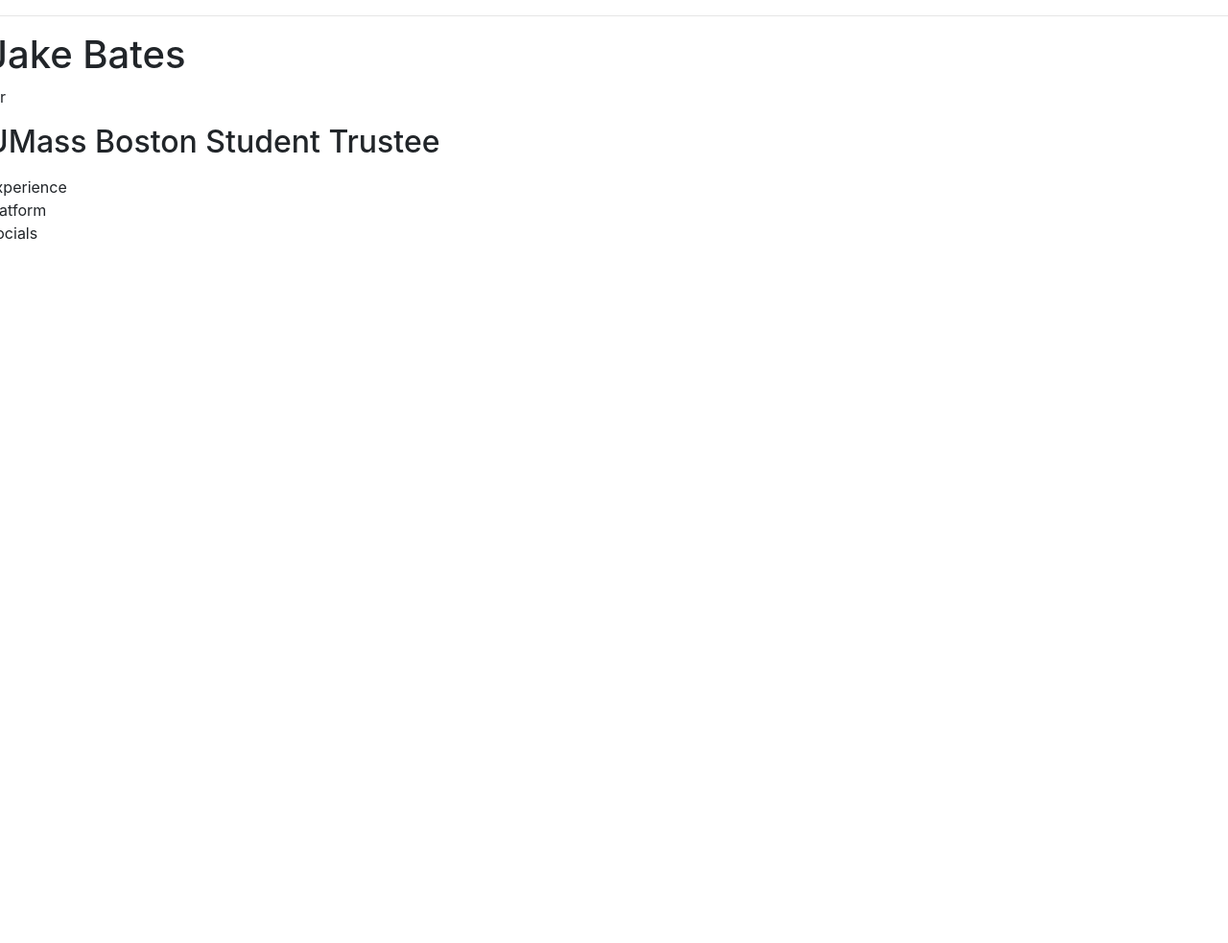
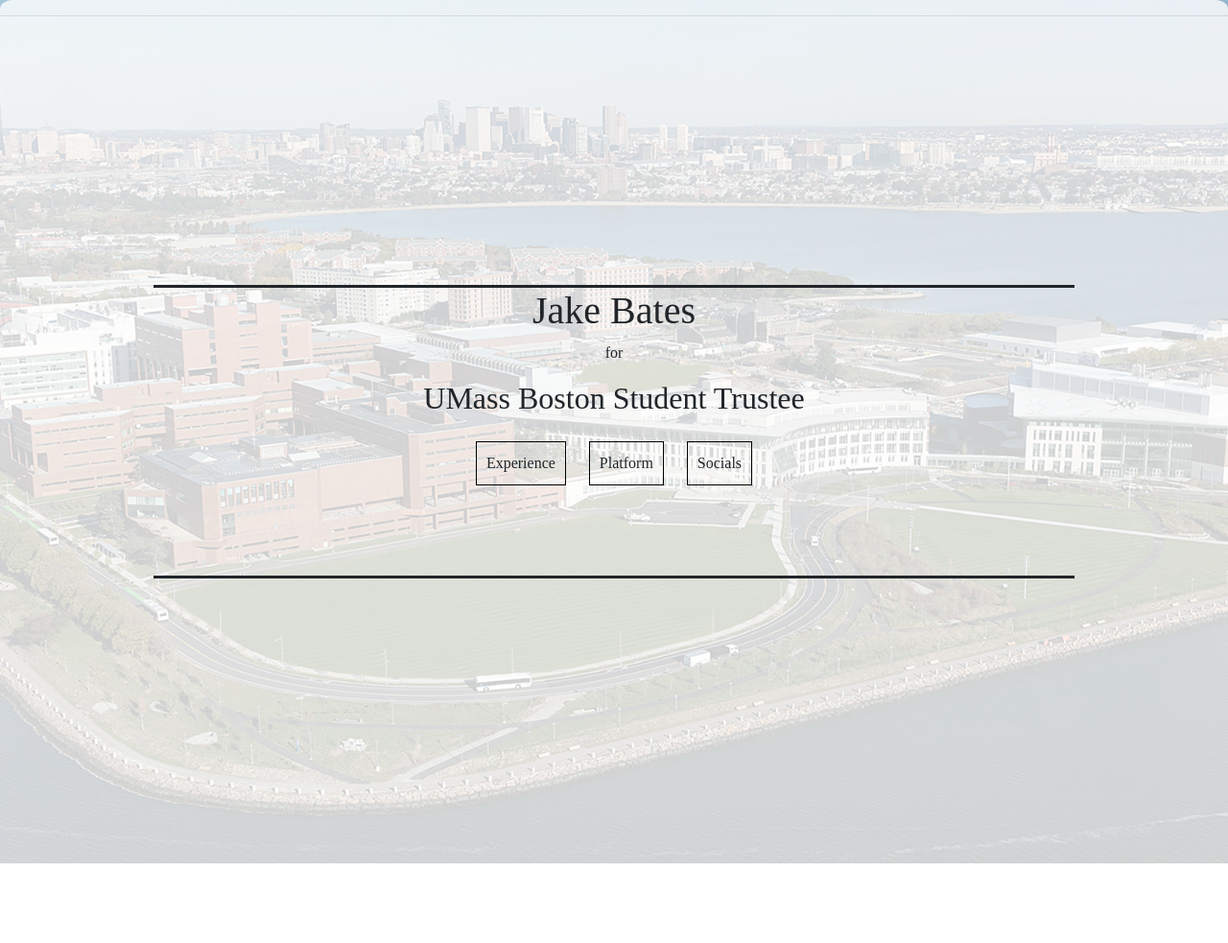
Before and after one commit to jpbates13/trustee-campaign-website, a Jekyll site: the page built from index.html, in a window 1280 px wide. Shown: the whole page at 96% size. Built offline with Jekyll 4.4.1, drawn with Linux system fonts in a browser that asks for light colours; nearby versions of some CDN libraries; some web fonts are replaced; after the commit the page ends 933 px from its top, so only the background shows below that.

Commit message:
Update style.css

```diff
--- a/assets/style.css
+++ b/assets/style.css
@@ -1,9 +1,64 @@
+@import url('https://fonts.googleapis.com/css2?family=Shippori+Mincho+B1&display=swap');
+
+*{
+  font-family: 'Shippori Mincho B1', serif;
+
+}
+body, html {
+  height: 100%;
+  position: relative;
+}
+.bg {
+  /* The image used */
+  background-image: url("/assets/images/umassbackground.jpg");
+
+  /* Full height */
+  height: 100%;
+
+  /* Center and scale the image nicely */
+  background-position: center;
+  background-repeat: no-repeat;
+  background-size: cover;
+}
+
+.translucent {
+  background-color: #fff;
+  background-color: rgba(255,255,255,0.8);
+  border-radius: 1%;
+}
+
+.titlePage{
+  position:absolute;
+  width: 75%; /*your desired width*/
+  top:33%;
+  bottom: 33%;
+  left:0;
+  right:0;
+  margin:auto auto;
+  text-align:center;
+  border-style: solid;
+  border-left: none;
+  border-right: none;
+}
+
+.option {
+  display:inline-block;
+  border:1px solid black;
+  cursor:pointer;
+  vertical-align:middle;
+  max-width: 100px;
+  padding: 10px;
+  margin: 10px;
+  text-align: center;
+}
+option:hover{
+  background: black;
+  color: white;
+}
+
 /* Desktop Only CSS */
 @media only screen and (min-width: 767px){
   .footer {
-    position: fixed;
-    left: 0;
-    bottom: 0;
     width: 100%;
     text-align: center;
   }
```
